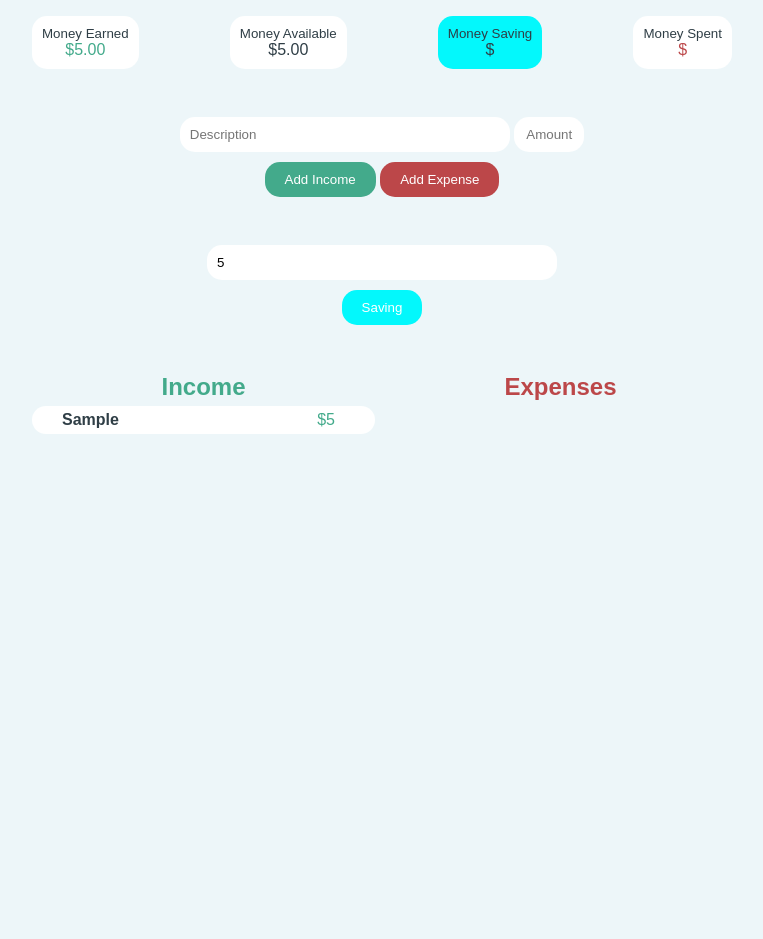
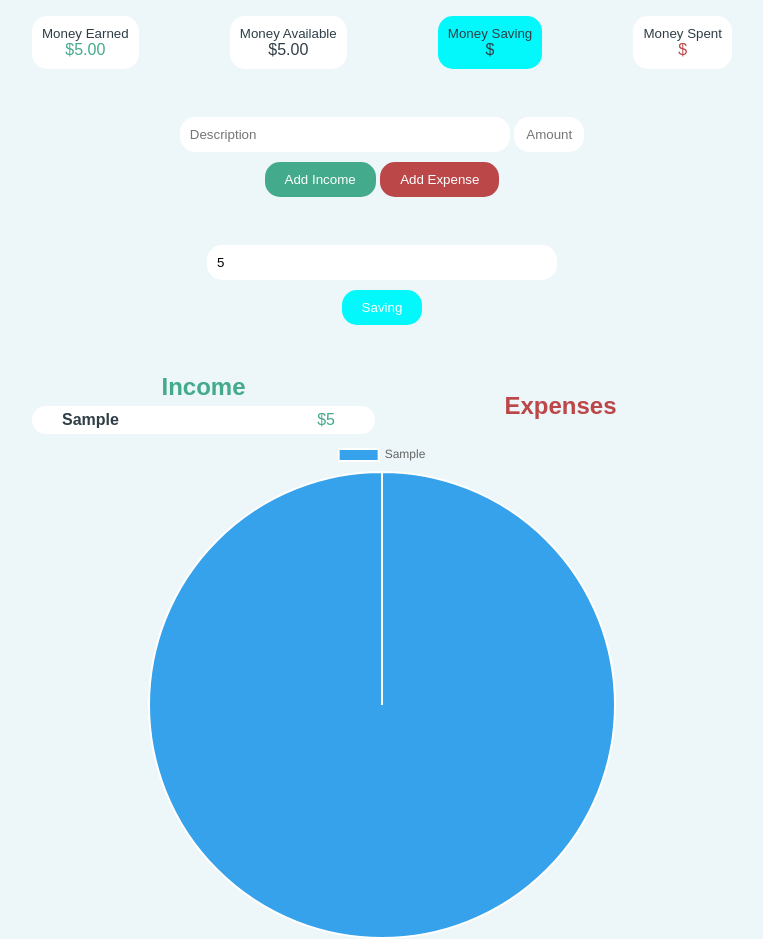
Before and after one commit to 2notprime/Tanh, a plain HTML site: page index.html in a window 1280 px wide. Both pictures are taken after typing "Sample", "5", "5" into the empty fields and a click on the button "Add Income". Shown: the whole page, without its empty margins (258-1021 px from the left). Before the commit the page ends 800 px from the top, so only its background shows below. Drawn offline with nearby package versions, Linux system fonts and the light colour scheme; a web font is replaced by a local one.

Commit message:
update tai lieu bi mat k ai bt

```diff
--- a/index.html
+++ b/index.html
@@ -1,13 +1,17 @@
 <!DOCTYPE html>
 <html lang="en">
+
 <head>
     <meta charset="UTF-8">
     <meta name="viewport" content="width=device-width, initial-scale=1.0">
     <link rel="stylesheet" href="style.css">
-    <link rel="stylesheet" href="https://cdnjs.cloudflare.com/ajax/libs/font-awesome/5.12.1/css/all.min.css" integrity="sha256-mmgLkCYLUQbXn0B1SRqzHar6dCnv9oZFPEC1g1cwlkk=" crossorigin="anonymous" />
+    <link rel="stylesheet" href="https://cdnjs.cloudflare.com/ajax/libs/font-awesome/5.12.1/css/all.min.css"
+        integrity="sha256-mmgLkCYLUQbXn0B1SRqzHar6dCnv9oZFPEC1g1cwlkk=" crossorigin="anonymous" />
+
 
     <title>Budget App</title>
 </head>
+
 <body>
     <div class="container">
         <div class="budget__numbers">
@@ -88,9 +92,35 @@
                     <i class="far fa-trash-alt"></i>
                 </div> -->
             </div>
+
+
         </div>
+        <canvas id="myChart" class="chart">
+
+        </canvas>
     </div>
 
     <script src="main.js"></script>
+    <script src="https://cdn.jsdelivr.net/npm/chart.js"></script>
+    <script>
+        // const ctx = document.getElementById('myChart');
+
+        // new Chart(ctx, {
+        //     type: 'pie',
+        //     data: {
+        //         datasets: [{
+        //             data: [50, 50]
+        //         }],
+
+        //         // These labels appear in the legend and in the tooltips when hovering different arcs
+        //         labels: [
+        //             'Red',
+        //             'Yellow',
+        //             'Blue'
+        //         ]
+        //     }
+        // });
+    </script>
 </body>
+
 </html>
--- a/main.js
+++ b/main.js
@@ -1,21 +1,21 @@
 //ITEM CONTROLLER
-const itemCtrl = (function(){
+const itemCtrl = (function () {
   //item contructor
-    const Item = function(id, description, amount){
+  const Item = function (id, description, amount) {
     this.id = id;
     this.description = description;
     this.amount = amount;
-    }
+  };
   //data structure
   const data = {
-        items:[]
-    }
+    items: [],
+  };
   //public method
-    return{
-        logData: function(){
+  return {
+    logData: function () {
       return data;
     },
-        addMoney: function(description, amount){
+    addMoney: function (description, amount) {
       //create random id
       let ID = itemCtrl.createID();
       //create new item
@@ -25,87 +25,91 @@ const itemCtrl = (function(){
 
       return newMoney;
     },
-        createID: function(){
+    createID: function () {
       //create random id number between 0 and 10000
-            const idNum = Math.floor(Math.random()*10000);
+      const idNum = Math.floor(Math.random() * 10000);
       return idNum;
     },
-        getIdNumber: function(item){
+    getIdNumber: function (item) {
       //get the item id
-            const amountId = (item.parentElement.id);
+      const amountId = item.parentElement.id;
       //break the id into an array
-            const itemArr = amountId.split('-');
+      const itemArr = amountId.split("-");
       //get the id number
       const id = parseInt(itemArr[1]);
 
       return id;
     },
-        deleteAmountArr: function(id){
+    deleteAmountArr: function (id) {
       //get all the ids
-            const ids = data.items.map(function(item){
+      const ids = data.items.map(function (item) {
         //return item with id
-                return item.id
+        return item.id;
       });
       //get index
-            const index = ids.indexOf(id)
+      const index = ids.indexOf(id);
       //remove item
       data.items.splice(index, 1);
     },
-    }
+  };
 })();
 
-
-
 //UI CONTROLLER
-const UICtrl = (function(){
+const UICtrl = (function () {
   //ui selectors
+  const expenseDescription = [];
+  const incomeDescription = [];
+  const expenseAmount = [];
+  const incomeAmount = [];
   const UISelectors = {
-        incomeBtn: '#add__income',
-        expenseBtn: '#add__expense',
-        savingBtn: '#add__saving',
-        description: '#description',
-        amount: '#amount',
-        saving: '#saving_amount',
-        moneyEarned: '#amount__earned',
-        moneyAvailable: '#amount__available',
-        moneySpent: '#amount__spent',
-        moneySaving: '#amount_saving',
-        incomeList: '#income__container',
-        expensesList: '#expenses__container',
-        incomeItem: '.income__amount',
-        expenseItem: '.expense__amount',
-        itemsContainer: '.items__container',
-        percentage: '#js-percentage-display'
-    }
+    incomeBtn: "#add__income",
+    expenseBtn: "#add__expense",
+    savingBtn: "#add__saving",
+    description: "#description",
+    amount: "#amount",
+    saving: "#saving_amount",
+    moneyEarned: "#amount__earned",
+    moneyAvailable: "#amount__available",
+    moneySpent: "#amount__spent",
+    moneySaving: "#amount_saving",
+    incomeList: "#income__container",
+    expensesList: "#expenses__container",
+    incomeItem: ".income__amount",
+    expenseItem: ".expense__amount",
+    itemsContainer: ".items__container",
+    percentage: "#js-percentage-display",
+    chart: "#myChart",
+  };
   //public methods
-    return{
+  return {
     //return ui selectors
-        getSelectors: function(){
-            return UISelectors
+    getSelectors: function () {
+      return UISelectors;
     },
-        getDescriptionInput: function(){
+    getDescriptionInput: function () {
       return {
-                descriptionInput: document.querySelector(UISelectors.description).value
-            }
+        descriptionInput: document.querySelector(UISelectors.description).value,
+      };
     },
-        getValueInput: function(){
-            return{
-                amountInput: document.querySelector(UISelectors.amount).value
-            }
+    getValueInput: function () {
+      return {
+        amountInput: document.querySelector(UISelectors.amount).value,
+      };
     },
-        getSavingInput: function(){
-            return{
-                savingInput: document.querySelector(UISelectors.saving).value
-            }
+    getSavingInput: function () {
+      return {
+        savingInput: document.querySelector(UISelectors.saving).value,
+      };
     },
 
-        addIncomeItem: function(item){
+    addIncomeItem: function (item) {
       //create new div
-            const div = document.createElement('div');
+      const div = document.createElement("div");
+
       //add class
-            div.classList = 'item income'
+      div.classList = "item income";
       //add id to the item
-            div.id = `item-${item.id}`
+      div.id = `item-${item.id}`;
       //add html
       div.innerHTML = `
             <h4>${item.description}</h4>
@@ -116,31 +120,69 @@ const UICtrl = (function(){
             <i class="far fa-trash-alt"></i>
             `;
       //insert income into the list
-            document.querySelector(UISelectors.incomeList).insertAdjacentElement('beforeend', div);
+      document
+        .querySelector(UISelectors.incomeList)
+        .insertAdjacentElement("beforeend", div);
+      // info of the chart
+      incomeAmount.push(item.amount);
+      incomeDescription.push(item.description);
+      // display the chart
+      var xValues = incomeDescription;
+      var yValues = incomeAmount;
+
+      new Chart("myChart", {
+        type: "pie",
+        data: {
+          labels: xValues,
+          datasets: [
+            {
+              data: yValues,
             },
-        clearInputs: function(){
-            document.querySelector(UISelectors.description).value = ''
-            document.querySelector(UISelectors.amount).value = ''
+          ],
         },
-        updateEarned: function(){
+        options: {
+          title: {
+            display: true,
+            text: "World Wide Wine Production 2018",
+          },
+        },
+      });
+    },
+    displayChart: function () {
+        const allIncome = document.querySelectorAll(UISelectors.incomeItem);
+        const incomeCount = [...allIncome].map((item) => +item.innerHTML);
+
+        const description = document.querySelector(UISelectors.description)
+    },
+    clearInputs: function () {
+      document.querySelector(UISelectors.description).value = "";
+      document.querySelector(UISelectors.amount).value = "";
+    },
+    updateEarned: function () {
       //all income elements
       const allIncome = document.querySelectorAll(UISelectors.incomeItem);
       //array with all incomes
-            const incomeCount = [...allIncome].map(item => +item.innerHTML);
+      const incomeCount = [...allIncome].map((item) => +item.innerHTML);
       //calculate the total earned
-            const incomeSum = incomeCount.reduce(function(a,b){
-                return a+b
-            },0);
+      const incomeSum = incomeCount.reduce(function (a, b) {
+        return a + b;
+      }, 0);
       //display the total earned
-            const earnedTotal = document.querySelector(UISelectors.moneyEarned).innerHTML = incomeSum.toFixed(2);
+      const earnedTotal = (document.querySelector(
+        UISelectors.moneyEarned
+      ).innerHTML = incomeSum.toFixed(2));
+
+
+
     },
-        addExpenseItem: function(item){
+    addExpenseItem: function (item) {
       //create new div
-            const div = document.createElement('div');
+      const div = document.createElement("div");
+
       //add class
-            div.classList = 'item expense'
+      div.classList = "item expense";
       //add id to the item
-            div.id = `item-${item.id}`
+      div.id = `item-${item.id}`;
       //add html
       div.innerHTML = `
             <h4>${item.description}</h4>
@@ -151,44 +193,50 @@ const UICtrl = (function(){
             <i class="far fa-trash-alt"></i>
             `;
       //insert income into the list
-            document.querySelector(UISelectors.expensesList).insertAdjacentElement('beforeend', div);
+      document
+        .querySelector(UISelectors.expensesList)
+        .insertAdjacentElement("beforeend", div);
     },
-        updateSpent: function(){
+    updateSpent: function () {
       //all expenses elements
       const allExpenses = document.querySelectorAll(UISelectors.expenseItem);
       //array with all expenses
-            const expenseCount = [...allExpenses].map(item => +item.innerHTML)
+      const expenseCount = [...allExpenses].map((item) => +item.innerHTML);
       //calculate the total
-            const expenseSum = expenseCount.reduce(function(a, b){
-                return a+b
-            },0)
+      const expenseSum = expenseCount.reduce(function (a, b) {
+        return a + b;
+      }, 0);
       // display the total spent
-            const expensesTotal = document.querySelector(UISelectors.moneySpent).innerHTML = expenseSum;
+      const expensesTotal = (document.querySelector(
+        UISelectors.moneySpent
+      ).innerHTML = expenseSum);
     },
-        updateSaving: function(){
+    updateSaving: function () {
       const saving = document.querySelector(UISelectors.saving).value;
       const earned = document.querySelector(UISelectors.moneyEarned);
-            const savingAvailable = document.querySelector(UISelectors.moneySaving)
-            savingAvailable.innerHTML = (((+earned.innerHTML)*(+saving))/100).toFixed(2);
-
-
+      const savingAvailable = document.querySelector(UISelectors.moneySaving);
+      savingAvailable.innerHTML = ((+earned.innerHTML * +saving) / 100).toFixed(
+        2
+      );
     },
-        updateAvailable: function(){
+    updateAvailable: function () {
       const earned = document.querySelector(UISelectors.moneyEarned);
       const spent = document.querySelector(UISelectors.moneySpent);
       const saving = document.querySelector(UISelectors.moneySaving);
       const available = document.querySelector(UISelectors.moneyAvailable);
-            available.innerHTML = ((+earned.innerHTML)-(+spent.innerHTML)-(+saving.innerHTML)).toFixed(2);
-
-
+      available.innerHTML = (
+        +earned.innerHTML -
+        +spent.innerHTML -
+        +saving.innerHTML
+      ).toFixed(2);
     },
-        updatePercentage: function(){
+    updatePercentage: function () {
       const saving = document.querySelector(UISelectors.saving).value;
       const available = document.querySelector(UISelectors.percentage);
       console.log(saving);
       available.innerHTML = saving;
     },
-        deleteAmount: function(id){
+    deleteAmount: function (id) {
       //create the id we will select
       const amountId = `#item-${id}`;
       //select the amount with the id we passed
@@ -196,36 +244,46 @@ const UICtrl = (function(){
       //remove from ui
       amountDelete.remove();
     }
-    }
+  };
 })();
 
-
 //APP CONTROLLER
-const App = (function(){
+const App = (function () {
   //event listeners
-    const loadEventListeners = function(){
+  const loadEventListeners = function () {
     //get ui selectors
     const UISelectors = UICtrl.getSelectors();
     //add new income
-        document.querySelector(UISelectors.incomeBtn).addEventListener('click', addIncome);
+    document
+      .querySelector(UISelectors.incomeBtn)
+      .addEventListener("click", addIncome);
     //add new expense
-        document.querySelector(UISelectors.expenseBtn).addEventListener('click', addExpense);
+    document
+      .querySelector(UISelectors.expenseBtn)
+      .addEventListener("click", addExpense);
     //add new saving
-        document.querySelector(UISelectors.savingBtn).addEventListener('click', addSaving);
+    document
+      .querySelector(UISelectors.savingBtn)
+      .addEventListener("click", addSaving);
     //delete item
-        document.querySelector(UISelectors.itemsContainer).addEventListener('click', deleteItem);
-    }
+    document
+      .querySelector(UISelectors.itemsContainer)
+      .addEventListener("click", deleteItem);
+  };
 
   //add new income
-    const addIncome = function(){
+  const addIncome = function () {
     //get description and amount values
     const description = UICtrl.getDescriptionInput();
     const amount = UICtrl.getValueInput();
 
     //if inputs are not empty
-        if(description.descriptionInput !=='' && amount.amountInput !== ''){
+    if (description.descriptionInput !== "" && amount.amountInput !== "") {
       //add new item
-            const newMoney = itemCtrl.addMoney(description.descriptionInput, amount.amountInput);
+      const newMoney = itemCtrl.addMoney(
+        description.descriptionInput,
+        amount.amountInput
+      );
       //add item to the list
       UICtrl.addIncomeItem(newMoney);
       //clear inputs
@@ -234,18 +292,23 @@ const App = (function(){
       UICtrl.updateEarned();
       //calculate money available
       UICtrl.updateAvailable();
+      // display the chart
+      UICtrl.displayChart();
     }
-    }
+  };
 
   //add new expense
-    const addExpense = function(){
+  const addExpense = function () {
     //get description and amount values
     const description = UICtrl.getDescriptionInput();
     const amount = UICtrl.getValueInput();
     //if inputs are not empty
-        if(description.descriptionInput !=='' && amount.amountInput !== ''){
+    if (description.descriptionInput !== "" && amount.amountInput !== "") {
       //add new item
-            const newMoney = itemCtrl.addMoney(description.descriptionInput, amount.amountInput);
+      const newMoney = itemCtrl.addMoney(
+        description.descriptionInput,
+        amount.amountInput
+      );
       //add item to the list
       UICtrl.addExpenseItem(newMoney);
       //clear inputs
@@ -255,23 +318,23 @@ const App = (function(){
       //calculate money available
       UICtrl.updateAvailable();
     }
-    }
+  };
 
-    const addSaving = function (){
+  const addSaving = function () {
     const percentage = UICtrl.getSavingInput();
 
-        if (percentage.savingInput !== ''){
+    if (percentage.savingInput !== "") {
       UICtrl.updateSaving();
       UICtrl.updatePercentage();
       UICtrl.updateAvailable();
     }
-    }
+  };
 
   //delete item
-    const deleteItem = function(e){
-        if(e.target.classList.contains('far')){
+  const deleteItem = function (e) {
+    if (e.target.classList.contains("far")) {
       //get id number
-            const id = itemCtrl.getIdNumber(e.target)
+      const id = itemCtrl.getIdNumber(e.target);
       //delete amount from ui
       UICtrl.deleteAmount(id);
       //delete amount from data
@@ -284,16 +347,15 @@ const App = (function(){
       UICtrl.updateAvailable();
     }
 
-        e.preventDefault()
-    }
+    e.preventDefault();
+  };
 
   //init function
-    return{
-        init: function(){
+  return {
+    init: function () {
       loadEventListeners();
-        }
-    }
-
+    },
+  };
 })(itemCtrl, UICtrl);
 
 App.init();
--- a/style.css
+++ b/style.css
@@ -127,9 +127,15 @@ body{
 .items__container{
     display: flex;
     justify-content: space-between;
-    align-items: flex-start;
+    align-items: center;
     width: 70%;
     max-width: 700px;
+}
+
+.chart{
+    max-width: 500px;
+    max-height: 500px;
+    width: 50%;
 }
 
 #income__container h2{color: var(--green);}
```
Lines whose indentation alone changed are shown as unchanged.
